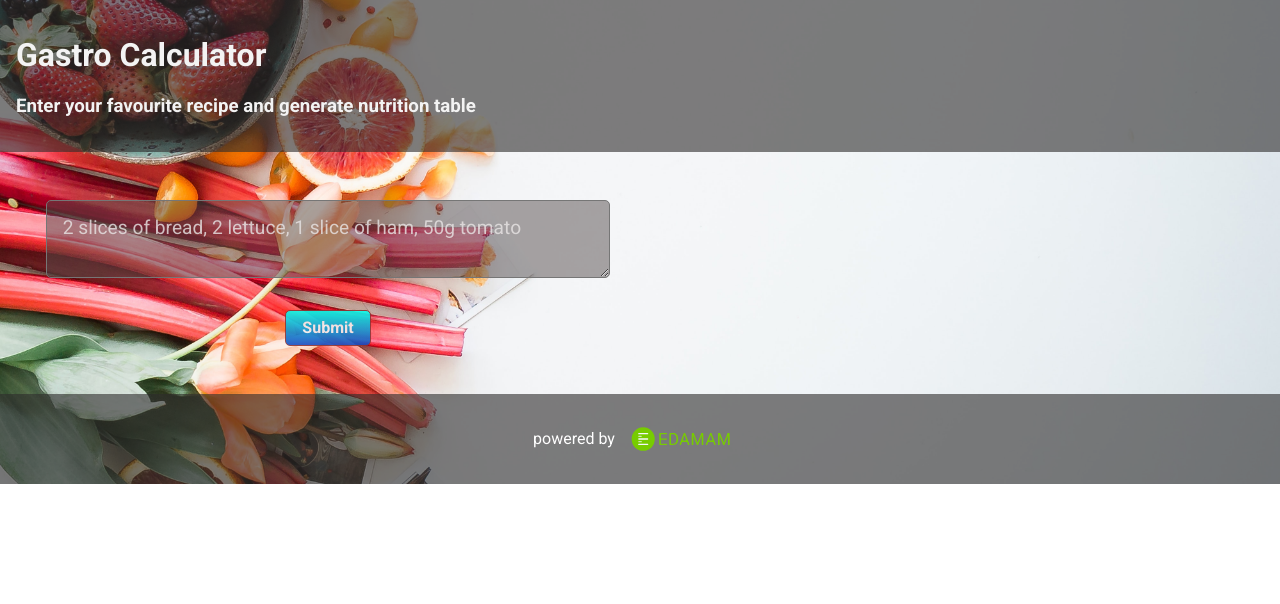
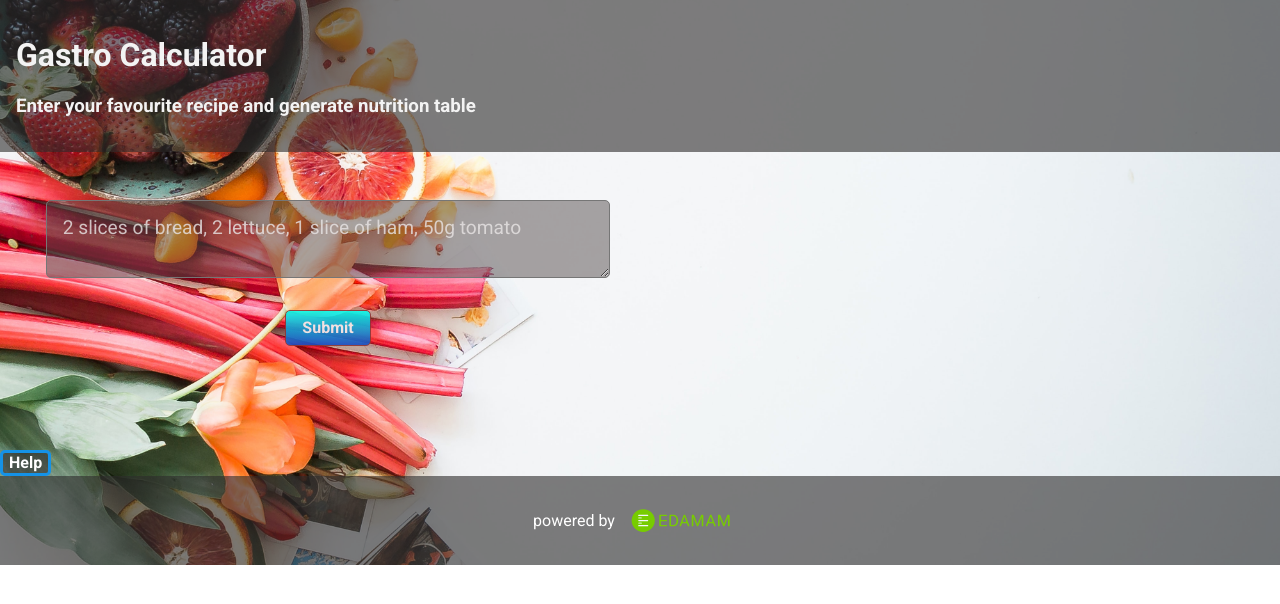
Before and after one commit to BenedyktT/gastroCalculator, a React app in the folder client/: page / in a window 1280 px wide. Shown: the top 604 px of the page. Built offline with nearby package versions, Linux system fonts and the light colour scheme.

Commit message:
help info

```diff
--- /dev/null
+++ b/client/src/components/Help.js
@@ -0,0 +1,13 @@
+import React from "react";
+
+const Help = ({ active }) => {
+  return (
+    <div className={active ? "help active" : "help"}>
+      Enter an ingredient list list for what you are cooking, like "1 cup rice,
+      10 oz chickpeas, 150g beef, 2 slices of bread", etc. Separate each
+      ingredient with coma.
+    </div>
+  );
+};
+
+export default Help;
--- a/client/src/components/Home.js
+++ b/client/src/components/Home.js
@@ -1,14 +1,17 @@
-import React, { useEffect, useState } from "react";
+import React, { useState, Fragment } from "react";
 import { connect } from "react-redux";
 import NutritionTable from "./NutritionTable";
 import Form from "./Form";
 import Loader from "./Loader";
 import RecipeFact from "./RecipeFact";
+import Help from "./Help";
 
 const Home = ({ values, loading }) => {
   const [portion, setPortion] = useState(300);
+  const [isHelpActive, setHelpActive] = useState(false);
   const { nutrients, totalWeight } = values;
   return (
+    <Fragment>
       <div className="home">
         <Form />
         {loading && <Loader />}
@@ -42,6 +45,18 @@ const Home = ({ values, loading }) => {
           </div>
         )}
       </div>
+      {!loading && (
+        <div className="help-container">
+          <Help active={isHelpActive} />
+          <button
+            className="help-btn"
+            onClick={() => setHelpActive(!isHelpActive)}
+          >
+            Help
+          </button>
+        </div>
+      )}
+    </Fragment>
   );
 };
 
--- a/client/src/redux/reducers/nutritionValues.js
+++ b/client/src/redux/reducers/nutritionValues.js
@@ -8,7 +8,6 @@ export default (state = initialState, { type, payload }) => {
   switch (type) {
     case SUBMIT:
       return { ...state, loading: true };
-
     case SUBMIT_SUCCESS:
       return { ...state, loading: false, nutrients: payload };
     case SUBMIT_FAIL:
--- a/client/src/styles/App.scss
+++ b/client/src/styles/App.scss
@@ -6,6 +6,7 @@
 @import "./components/Alert.scss";
 @import "./components/Loader.scss";
 @import "./components/Labels.scss";
+@import "./components/Help.scss";
 .App {
   background: url("../assets/bg.jpg");
   background-position: center;
--- /dev/null
+++ b/client/src/styles/components/Help.scss
@@ -0,0 +1,25 @@
+.help {
+  background-color: $dark-transparent;
+  padding: 1rem;
+  color: white;
+  border-radius: 5px;
+  margin-bottom: 0.3rem;
+  opacity: 0;
+  transition: opacity 350ms ease-in-out;
+}
+.help.active {
+  opacity: 1;
+}
+.help-btn {
+  color: white;
+  font-weight: bold;
+  border-radius: 5px;
+  background-color: $dark-transparent;
+  border: 3px solid $blue-primary;
+  outline: none;
+  transition: background-color 150ms ease-in-out;
+}
+.help-btn:focus,
+.help-btn:hover {
+  background-color: $blue-primary;
+}
--- a/client/src/styles/components/Labels.scss
+++ b/client/src/styles/components/Labels.scss
@@ -1,13 +1,19 @@
 .labels {
   list-style: none;
   display: grid;
-  grid-template-columns: repeat(auto-fit, minmax(50px, 1fr));
+  grid-template-columns: repeat(auto-fill, minmax(100px, 1fr));
   grid-gap: 1rem;
+  width: 100%;
+  margin-block-start: 0;
+  margin-block-end: 0;
+  margin-inline-start: 0px;
+  margin-inline-end: 0px;
+  padding-inline-start: 0;
 }
 .labels__element {
   background: $dark-transparent;
   color: white;
-  padding: 1rem;
+  padding: 0.5rem;
   font-size: 0.8rem;
   box-shadow: 1px 1px 10px $dark-transparent;
   border-radius: 6px;
```
Lines whose indentation alone changed are shown as unchanged.
